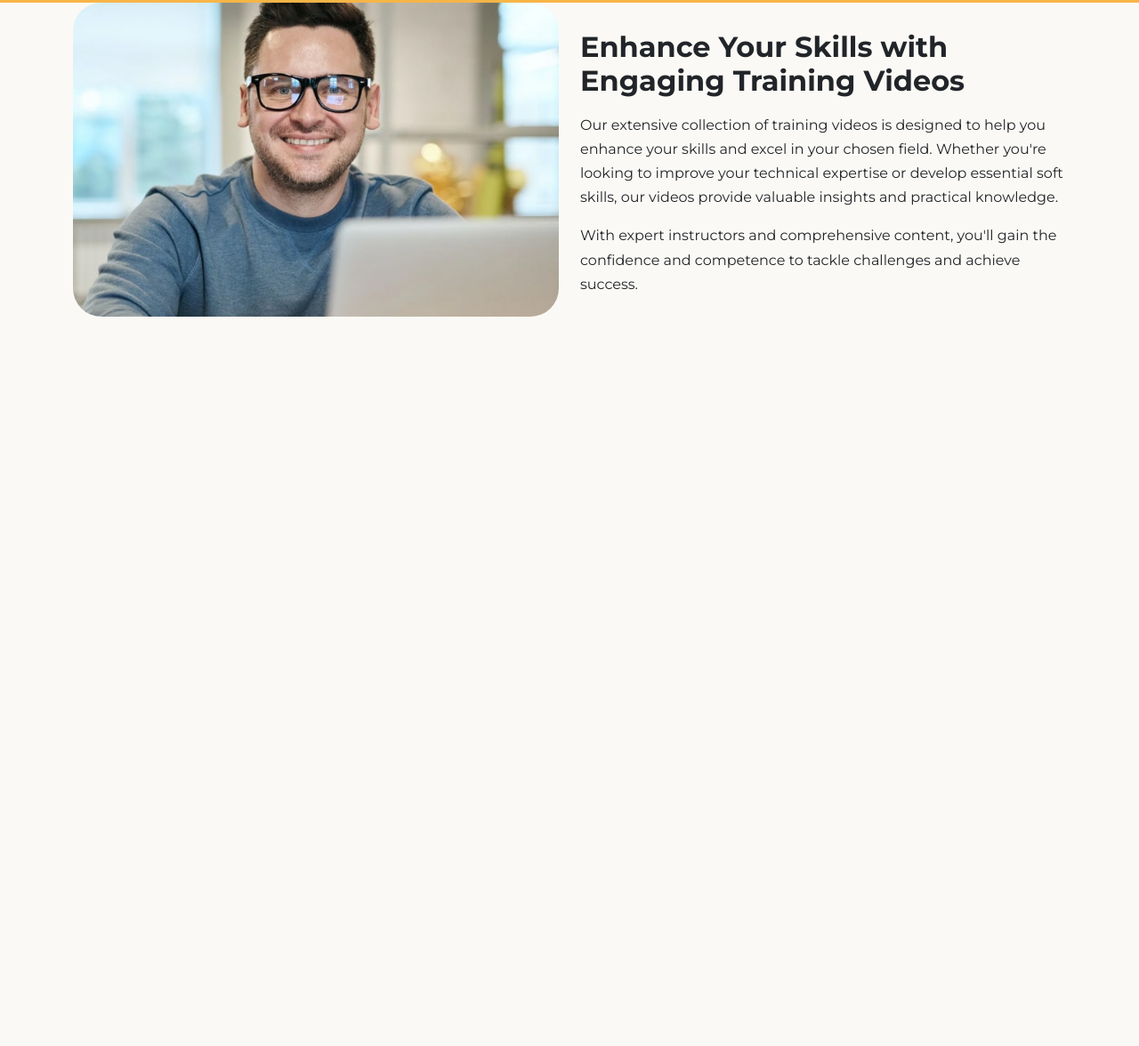
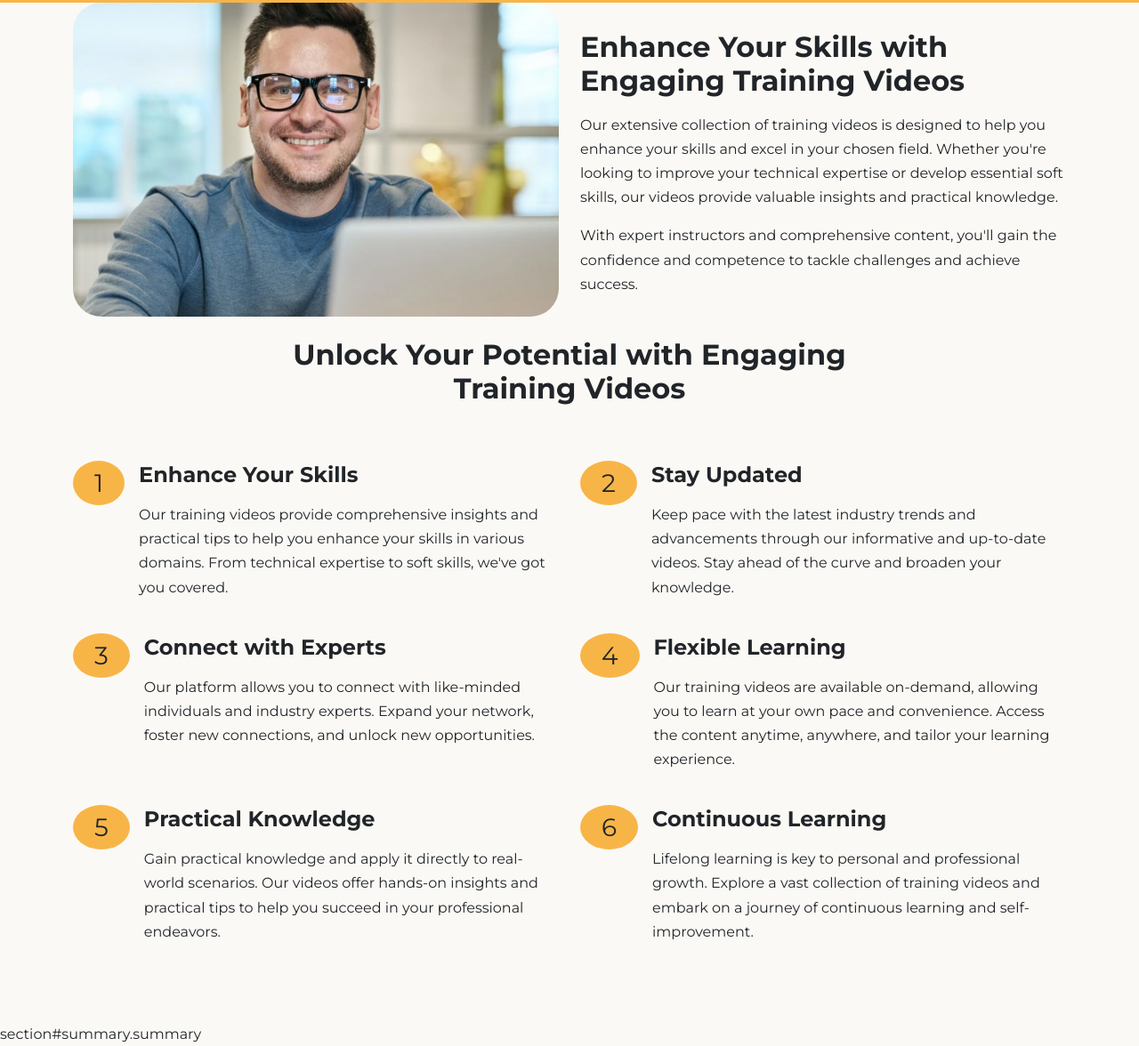
Before and after one commit to MarcGranier/Corsa-Training, a website: page index.html in a window 1280 px wide. Shown: the part 1589-2765 px from the top of the page at 89% size. Before the commit the page ends 1969 px from the top, so only its background shows below. Drawn offline with nearby package versions, Linux system fonts and the light colour scheme; files that its build step writes are made by us from their sources.

Commit message:
Started Course Summary

```diff
--- a/index.html
+++ b/index.html
@@ -267,6 +267,119 @@
 			</div>
 		</section>
 
+		<!-- Points -->
+		<section class="points pb-5">
+			<div class="container">
+				<div class="row text-center mb-5">
+					<div class="col-md-8 offset-md-2">
+						<h2>Unlock Your Potential with Engaging Training Videos</h2>
+					</div>
+				</div>
+				<div class="row">
+					<div class="col-md-6 mb-4">
+						<div class="d-flex gap-3">
+							<div class="number">
+								<span class="bg-primary py-2 px px-4 fs-3 rounded-circle">
+									1
+								</span>
+							</div>
+							<div>
+								<h3 class="fs-4">Enhance Your Skills</h3>
+								<p>
+									Our training videos provide comprehensive insights and
+									practical tips to help you enhance your skills in various
+									domains. From technical expertise to soft skills, we've got
+									you covered.
+								</p>
+							</div>
+						</div>
+					</div>
+					<div class="col-md-6 mb-4">
+						<div class="d-flex gap-3">
+							<div class="number">
+								<span class="bg-primary py-2 px-4 fs-3 rounded-circle">2</span>
+							</div>
+							<div>
+								<h3 class="fs-4">Stay Updated</h3>
+								<p>
+									Keep pace with the latest industry trends and advancements
+									through our informative and up-to-date videos. Stay ahead of
+									the curve and broaden your knowledge.
+								</p>
+							</div>
+						</div>
+					</div>
+
+					<div class="col-md-6 mb-4">
+						<div class="d-flex gap-3">
+							<div class="number">
+								<span class="bg-primary py-2 px-4 fs-3 rounded-circle">3</span>
+							</div>
+							<div>
+								<h3 class="fs-4">Connect with Experts</h3>
+								<p>
+									Our platform allows you to connect with like-minded
+									individuals and industry experts. Expand your network, foster
+									new connections, and unlock new opportunities.
+								</p>
+							</div>
+						</div>
+					</div>
+
+					<div class="col-md-6 mb-4">
+						<div class="d-flex gap-3">
+							<div class="number">
+								<span class="bg-primary py-2 px-4 fs-3 rounded-circle">4</span>
+							</div>
+							<div>
+								<h3 class="fs-4">Flexible Learning</h3>
+								<p>
+									Our training videos are available on-demand, allowing you to
+									learn at your own pace and convenience. Access the content
+									anytime, anywhere, and tailor your learning experience.
+								</p>
+							</div>
+						</div>
+					</div>
+
+					<div class="col-md-6 mb-4">
+						<div class="d-flex gap-3">
+							<div class="number">
+								<span class="bg-primary py-2 px-4 fs-3 rounded-circle">5</span>
+							</div>
+							<div>
+								<h3 class="fs-4">Practical Knowledge</h3>
+								<p>
+									Gain practical knowledge and apply it directly to real-world
+									scenarios. Our videos offer hands-on insights and practical
+									tips to help you succeed in your professional endeavors.
+								</p>
+							</div>
+						</div>
+					</div>
+
+					<div class="col-md-6 mb-4">
+						<div class="d-flex gap-3">
+							<div class="number">
+								<span class="bg-primary py-2 px-4 fs-3 rounded-circle">6</span>
+							</div>
+							<div>
+								<h3 class="fs-4">Continuous Learning</h3>
+								<p>
+									Lifelong learning is key to personal and professional growth.
+									Explore a vast collection of training videos and embark on a
+									journey of continuous learning and self-improvement.
+								</p>
+							</div>
+						</div>
+					</div>
+				</div>
+			</div>
+		</section>
+
+		<!-- Course Summary -->
+		section#summary.summary
+
 		<script src="js/bootstrap.bundle.min.js"></script>
 		<script src="js/script.js"></script>
 	</body>
```
